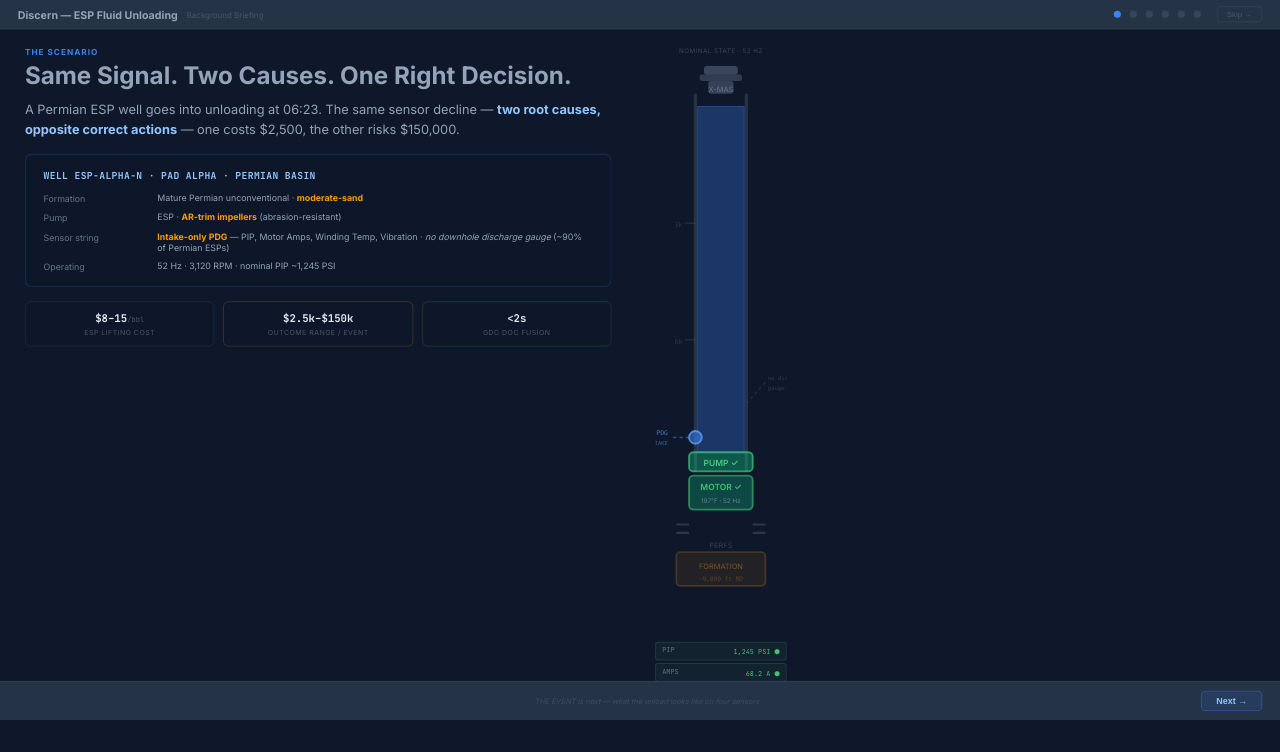
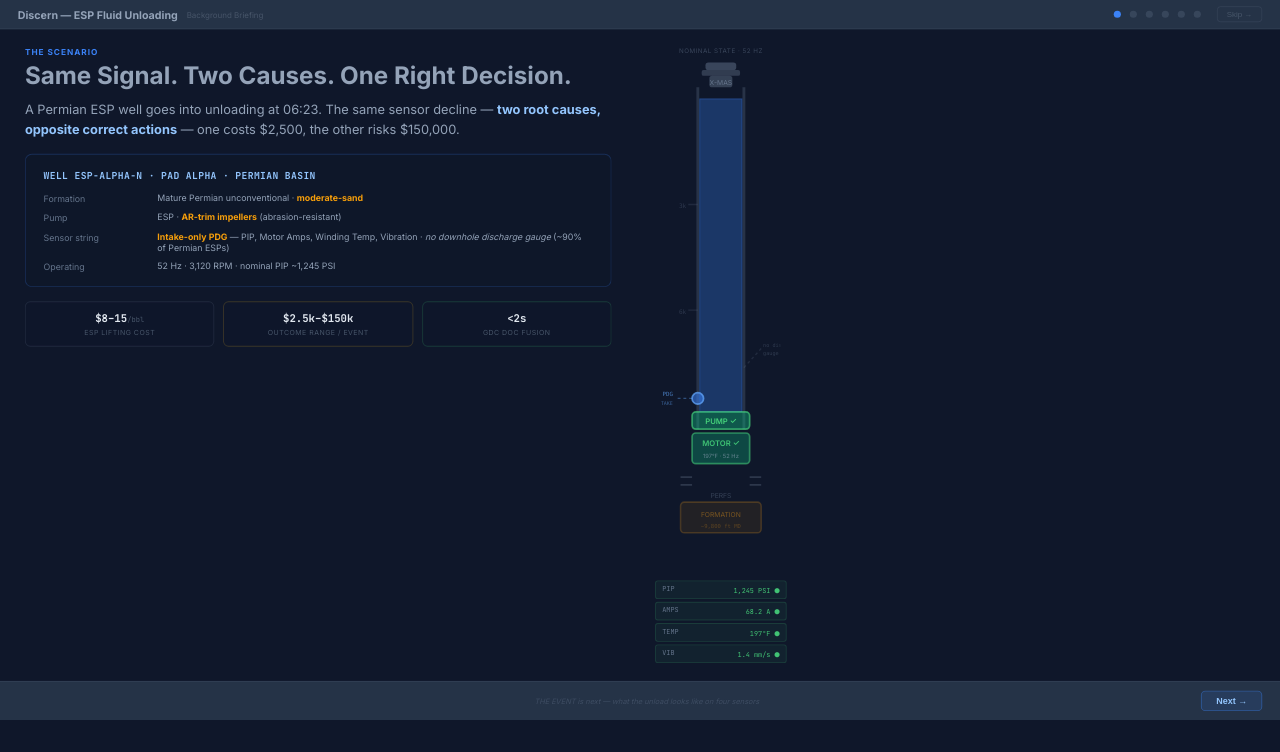
Before and after one commit to bdau-goog/gdc-pm, a FastAPI app: page / in a window 1280 px wide. Shown: the part 48-800 px from the top of the page. Run offline with FastAPI, Linux system fonts and the light colour scheme; data that the repository does not hold is empty; some libraries are stand-ins or nearby versions.

Commit message:
Fix P1 SVG overflow: wellbore constrained to flex:1 height container
Right column now overflow:hidden flex-column; wellbore SVG wrapped in
flex:1 min-height:0 div so height:100% fills available panel space
without overflowing the 810px stage. Sensor tiles pinned as flex-shrink:0.
Outer panel align-items:flex-start -> align-items:stretch so right column
stretches to match the left column's height.

Image: sha256:a830af65

```diff
--- a/gke/fault-trigger-ui/templates/tab_h1.html
+++ b/gke/fault-trigger-ui/templates/tab_h1.html
@@ -26,7 +26,7 @@
         </div>
 
         <!-- ── PANEL 1: This Well ── -->
-        <div v-if="h1BriefingPanel===1" style="flex:1;display:flex;min-height:0;padding:20px 28px;gap:28px;overflow:hidden;align-items:flex-start">
+        <div v-if="h1BriefingPanel===1" style="flex:1;display:flex;min-height:0;padding:20px 28px;gap:28px;overflow:hidden;align-items:stretch">
 
           <!-- Left: scope declaration -->
           <div style="flex:0 1 660px;min-width:0;display:flex;flex-direction:column;gap:16px;overflow:hidden">
@@ -74,10 +74,10 @@
           </div>
 
           <!-- Right: nominal wellbore SVG + sensor readouts -->
-          <!-- Right: nominal wellbore SVG + sensor readouts -->
-          <div style="flex:0 0 190px;display:flex;flex-direction:column;align-items:center;gap:10px">
-            <div style="font-size:0.44rem;text-transform:uppercase;letter-spacing:0.08em;color:rgba(100,116,139,0.5)">NOMINAL STATE · 52 Hz</div>
-            <svg viewBox="0 0 62 268" style="width:148px;height:auto">
+          <div style="flex:0 0 190px;display:flex;flex-direction:column;align-items:center;gap:6px;min-height:0;overflow:hidden">
+            <div style="font-size:0.44rem;text-transform:uppercase;letter-spacing:0.08em;color:rgba(100,116,139,0.5);flex-shrink:0">NOMINAL STATE · 52 Hz</div>
+            <div style="flex:1;min-height:0;overflow:hidden;display:flex;align-items:flex-start;justify-content:center;width:100%">
+            <svg viewBox="0 0 62 268" style="height:100%;width:auto;max-width:148px">
               <rect x="23" y="1" width="16" height="4" rx="1.5" fill="rgba(100,116,139,0.5)"/>
               <rect x="21" y="5" width="20" height="3" rx="1" fill="rgba(100,116,139,0.4)"/>
               <rect x="25" y="8" width="12" height="6" rx="1.5" fill="rgba(100,116,139,0.45)"/>
@@ -115,7 +115,8 @@
               <text x="31" y="238" text-anchor="middle" fill="rgba(180,120,30,0.6)" font-size="3.5" font-family="Inter,sans-serif">FORMATION</text>
               <text x="31" y="243.5" text-anchor="middle" fill="rgba(180,120,30,0.4)" font-size="2.9" font-family="monospace">~9,800 ft MD</text>
             </svg>
-            <div style="display:flex;flex-direction:column;gap:3px;width:148px">
+            </div>
+            <div style="display:flex;flex-direction:column;gap:3px;width:148px;flex-shrink:0">
               <div style="display:flex;justify-content:space-between;font-size:0.48rem;font-family:var(--mono);padding:3px 7px;background:rgba(74,222,128,0.06);border:1px solid rgba(74,222,128,0.15);border-radius:3px"><span style="color:#64748b">PIP</span><span style="color:rgba(74,222,128,0.85)">1,245 PSI <span class="h1-ok-dot">&#x25CF;</span></span></div>
               <div style="display:flex;justify-content:space-between;font-size:0.48rem;font-family:var(--mono);padding:3px 7px;background:rgba(74,222,128,0.06);border:1px solid rgba(74,222,128,0.15);border-radius:3px"><span style="color:#64748b">AMPS</span><span style="color:rgba(74,222,128,0.85)">68.2 A <span class="h1-ok-dot">&#x25CF;</span></span></div>
               <div style="display:flex;justify-content:space-between;font-size:0.48rem;font-family:var(--mono);padding:3px 7px;background:rgba(74,222,128,0.06);border:1px solid rgba(74,222,128,0.15);border-radius:3px"><span style="color:#64748b">TEMP</span><span style="color:rgba(74,222,128,0.85)">197&#xb0;F <span class="h1-ok-dot">&#x25CF;</span></span></div>
```
